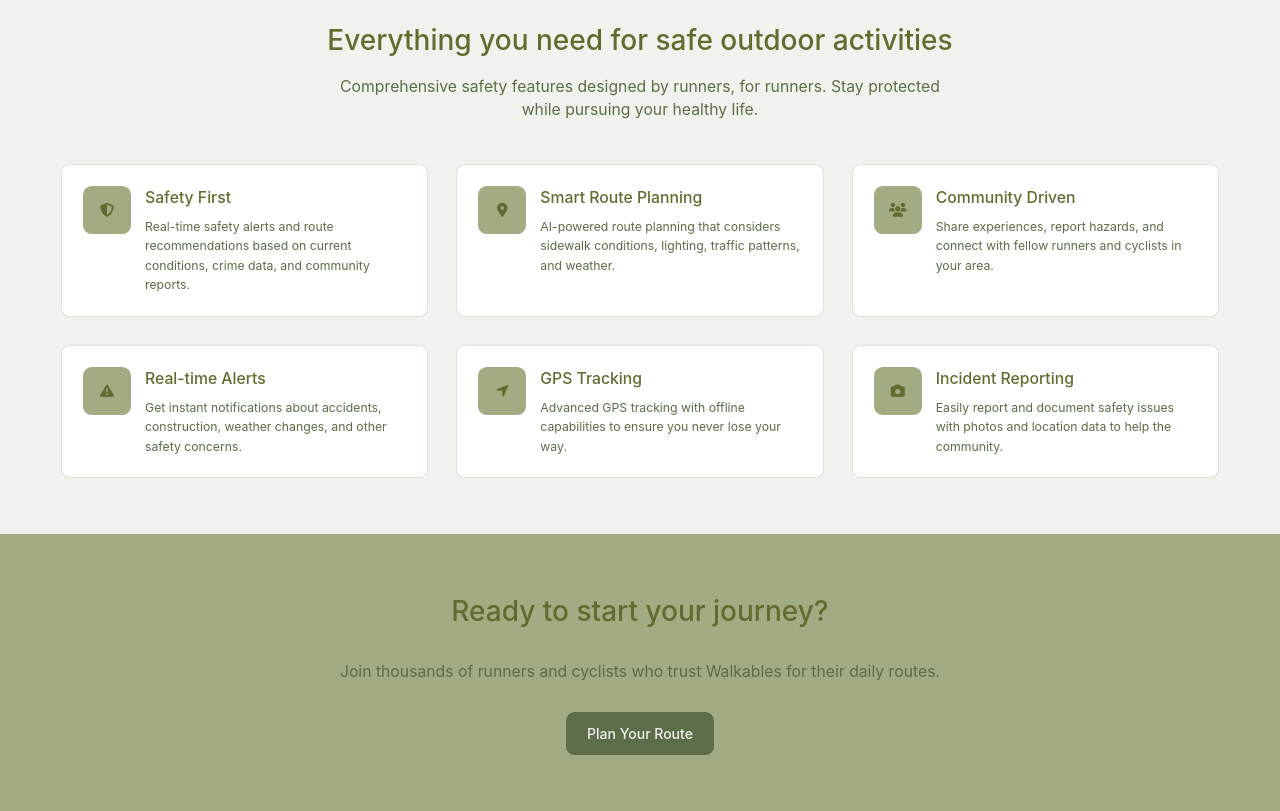
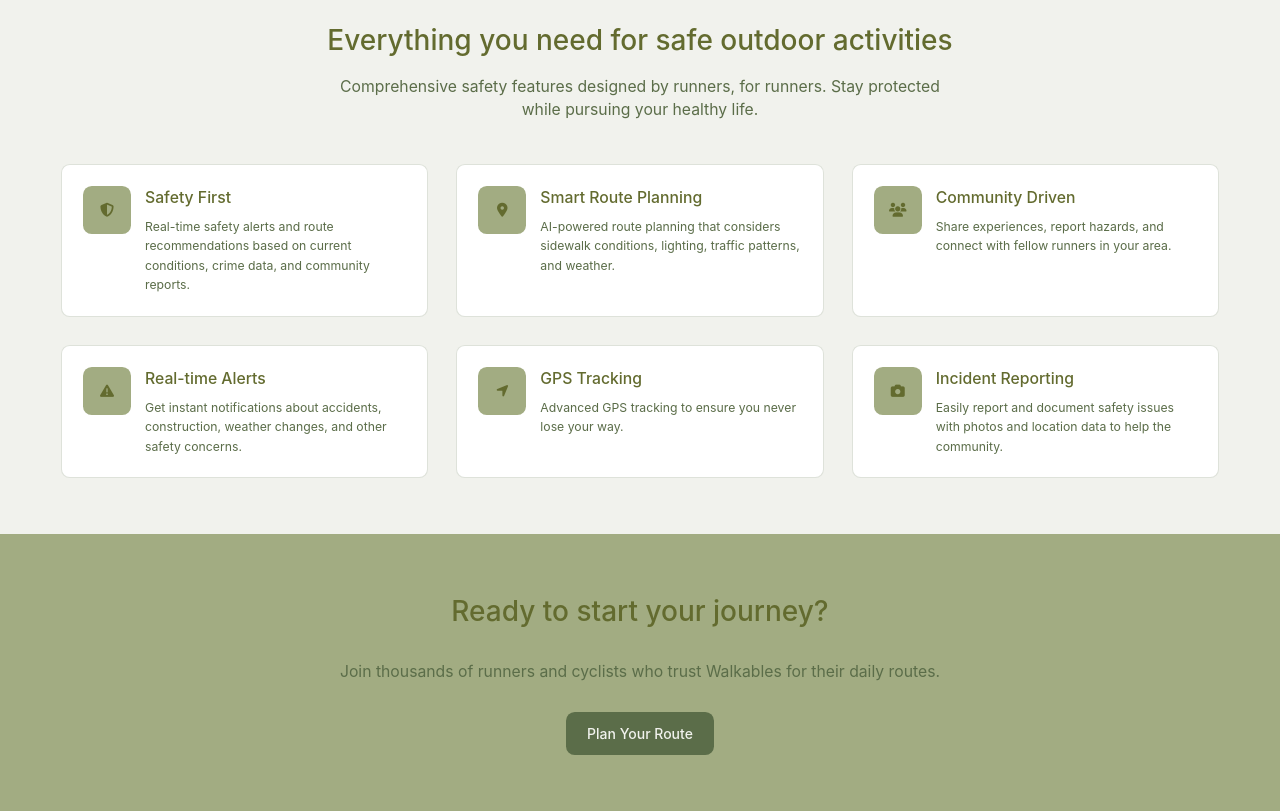
Before and after one commit to ShadyRy/2025BSIT2AGroup4, a PHP site: page / in a window 1280 px wide. Shown: the part 597-1408 px from the top of the page. Run offline with PHP 8.4, Linux system fonts and the light colour scheme.

Commit message:
Add files via upload

```diff
--- a/community.php
+++ b/community.php
@@ -67,7 +67,7 @@
                                 </div>
 
                                 <div class="comments-list" id="commentsList">
-                                    <!-- Comments will be populated by JavaScript -->
+                                    <!-- Comments will be handled by JavaScript -->
                                 </div>
                             </div>
                         </div>
@@ -85,7 +85,7 @@
                             </div>
                             <div class="card-content">
                                 <div class="alerts-list" id="activeAlerts">
-                                    <!-- Active alerts will be populated by JavaScript -->
+                                    <!-- Active alerts will be handled by JavaScript -->
                                 </div>
                             </div>
                         </div>
@@ -120,7 +120,7 @@
                             </div>
                             <div class="card-content">
                                 <div class="trending-topics" id="trendingTopics">
-                                    <!-- Trending topics will be populated by JavaScript -->
+                                    <!-- Trending topics will be handled by JavaScript -->
                                 </div>
                             </div>
                         </div>
--- a/index.php
+++ b/index.php
@@ -79,7 +79,7 @@
                             </div>
                             <div class="feature-content">
                                 <h3>Community Driven</h3>
-                                <p>Share experiences, report hazards, and connect with fellow runners and cyclists in your area.</p>
+                                <p>Share experiences, report hazards, and connect with fellow runners in your area.</p>
                             </div>
                         </div>
 
@@ -99,7 +99,7 @@
                             </div>
                             <div class="feature-content">
                                 <h3>GPS Tracking</h3>
-                                <p>Advanced GPS tracking with offline capabilities to ensure you never lose your way.</p>
+                                <p>Advanced GPS tracking to ensure you never lose your way.</p>
                             </div>
                         </div>
 
@@ -116,12 +116,12 @@
                 </div>
             </section>
 
-        </div> <!-- end of home-page -->
-    </main> <!-- End of Main section -->
+        </div>
+    </main>
 
 
 
-<?php require __DIR__ . '/view/footer.php'; ?>
+<?php require __DIR__ . '/view/footer.php'; ?> <!-- Footer -->
 
 
 </body>
--- a/map.php
+++ b/map.php
@@ -73,21 +73,21 @@
                         <div class="routes-section">
                             <h3>Safe Routes</h3>
                             <div class="route-list" id="routeList">
-                                <!-- Routes will be populated by JavaScript -->
+                                <!-- Routes will be handled by JavaScript -->
                             </div>
                         </div>
 
                         <!-- Weather Alert -->
                         <div class="weather-section">
                             <h3>Weather Alert</h3>
-                            <div class="weather-alerts" id="weatherAlerts"></div>
+                            <div class="weather-alerts" id="weatherAlerts"><!-- Weather Alerts will be handled by JavaScript --></div>
                         </div>
                 </div>
                 </div>
 
                 <!-- Map Area -->
                <div class="map-area">
-                    <div id="map-container" class="map-container"></div>
+                    <div id="map-container" class="map-container"><!-- LeafletJS --></div>
                 </div>
             </div>
         </div>
```
